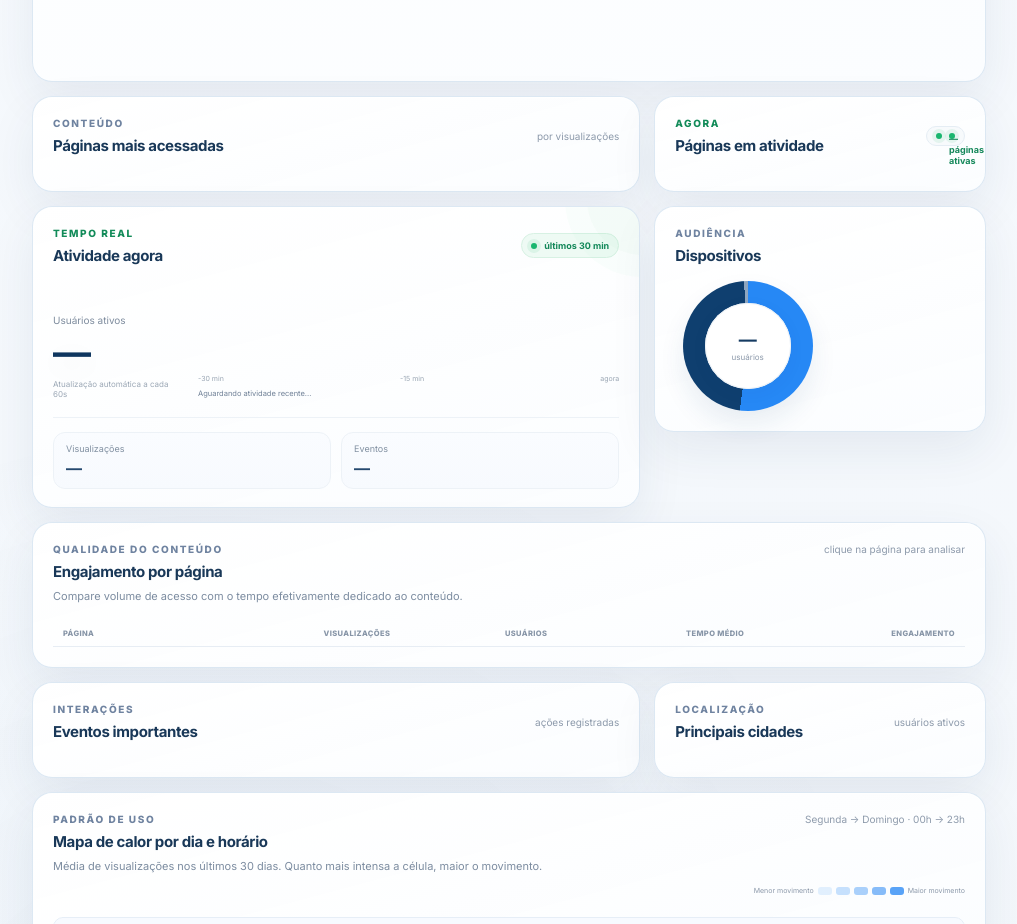
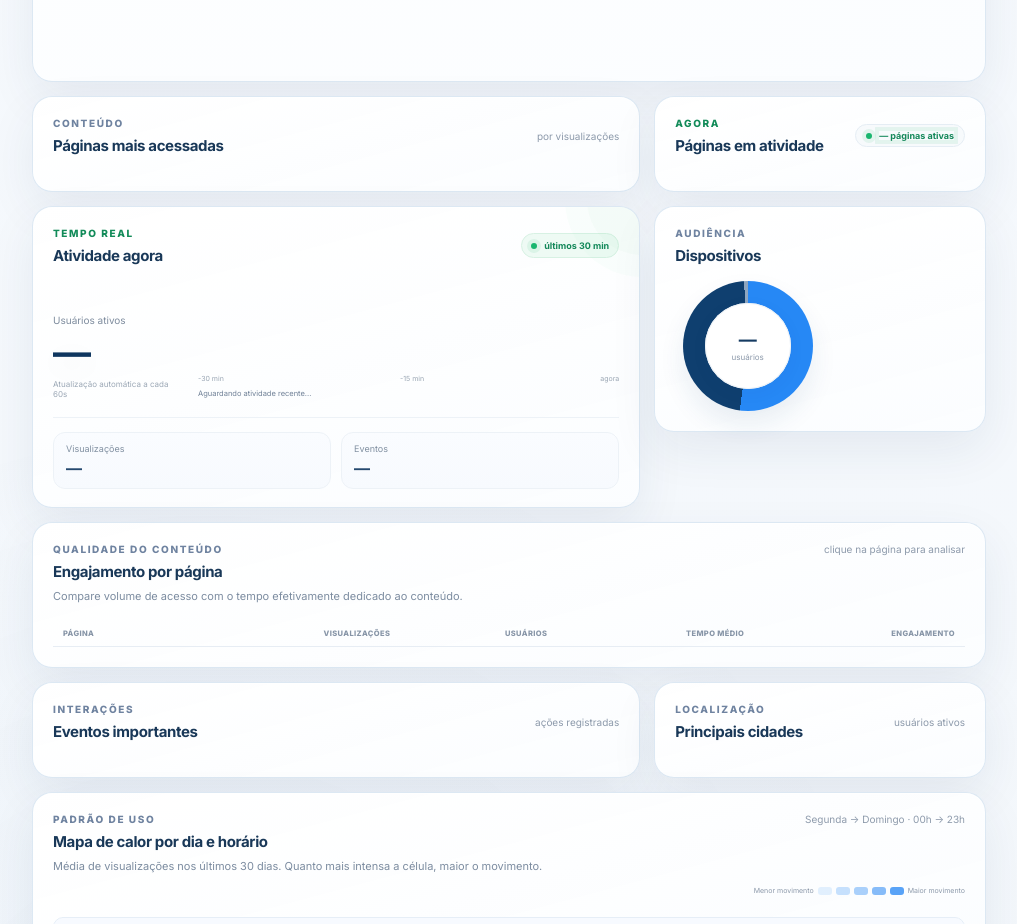
Before and after one commit to GservSetic/analytics_google_wiki_gserv, a website: page index.html in a window 1280 px wide. Shown: the part 880-1804 px from the top of the page, without its empty margins (256-1273 px from the left). Drawn offline with Linux system fonts and the light colour scheme; no server answers.

Commit message:
fix: impedir quebra do contador de páginas ativas

```diff
--- a/styles.css
+++ b/styles.css
@@ -103,7 +103,18 @@ h1 { margin:0; font-size:30px; line-height:1.15; letter-spacing:-.035em; color:#
 
 .realtime-panel { padding-bottom:18px; }
 .live-badge { display:inline-flex; align-items:center; gap:7px; font-size:9px; font-weight:700; color:#138759; background:#eefaf4; border:1px solid #d7f1e3; border-radius:999px; padding:6px 9px; }
-.live-badge span { width:6px; height:6px; border-radius:50%; background:#1ab66f; box-shadow:0 0 0 4px rgba(26,182,111,.1); }
+.live-badge > span:first-child { width:6px; height:6px; flex:0 0 6px; border-radius:50%; background:#1ab66f; box-shadow:0 0 0 4px rgba(26,182,111,.1); }
+#activePagesCount {
+  width:auto;
+  height:auto;
+  display:inline;
+  flex:0 0 auto;
+  white-space:nowrap;
+  border-radius:0;
+  background:transparent;
+  box-shadow:none;
+  line-height:1;
+}
 .live-badge.subtle { background:#f7fafc; border-color:#e5edf4; }
 .realtime-main { display:grid; grid-template-columns:130px 1fr; gap:15px; align-items:end; padding:14px 0 18px; border-bottom:1px solid #edf2f7; }
 .big-label { display:block; font-size:10px; color:#7e8c9e; }
@@ -1817,3 +1828,18 @@ body.embed-mode {
     animation: none;
   }
 }
+
+
+/* ===== ACTIVE PAGES BADGE FIX ===== */
+.live-pages-panel .live-badge.subtle {
+  flex: 0 0 auto;
+  min-width: max-content;
+  white-space: nowrap;
+  padding-inline: 10px;
+}
+
+.live-pages-panel #activePagesCount {
+  white-space: nowrap;
+  word-break: keep-all;
+  overflow-wrap: normal;
+}
```
